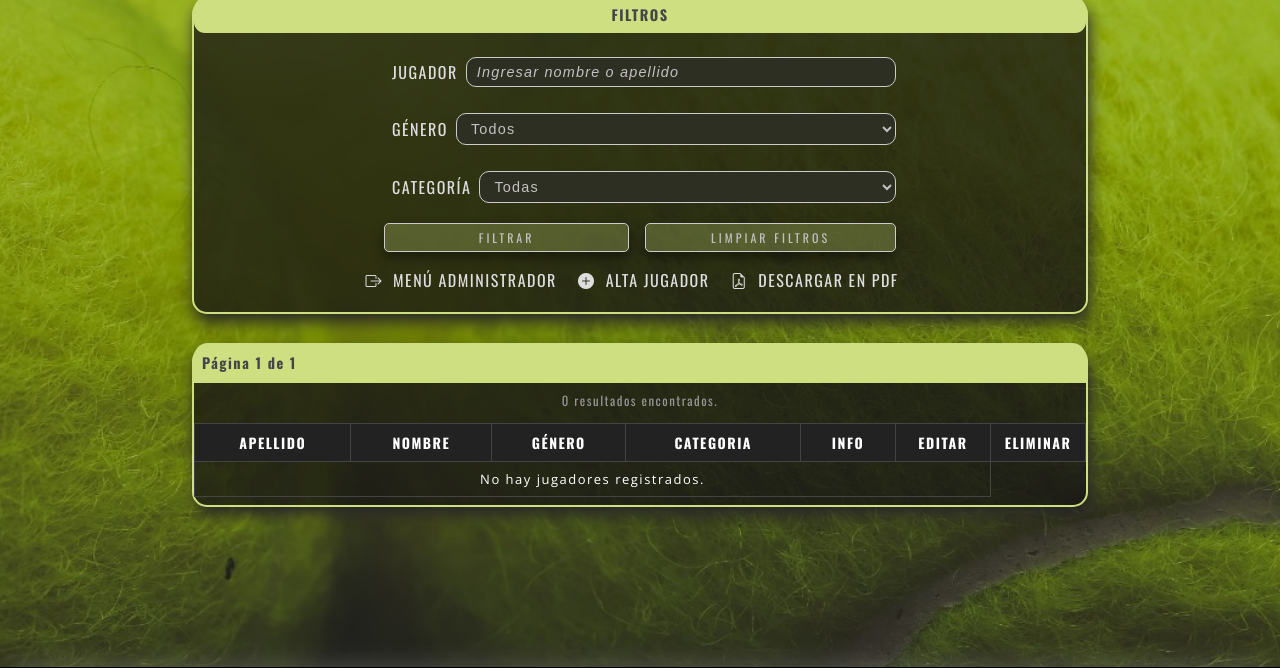
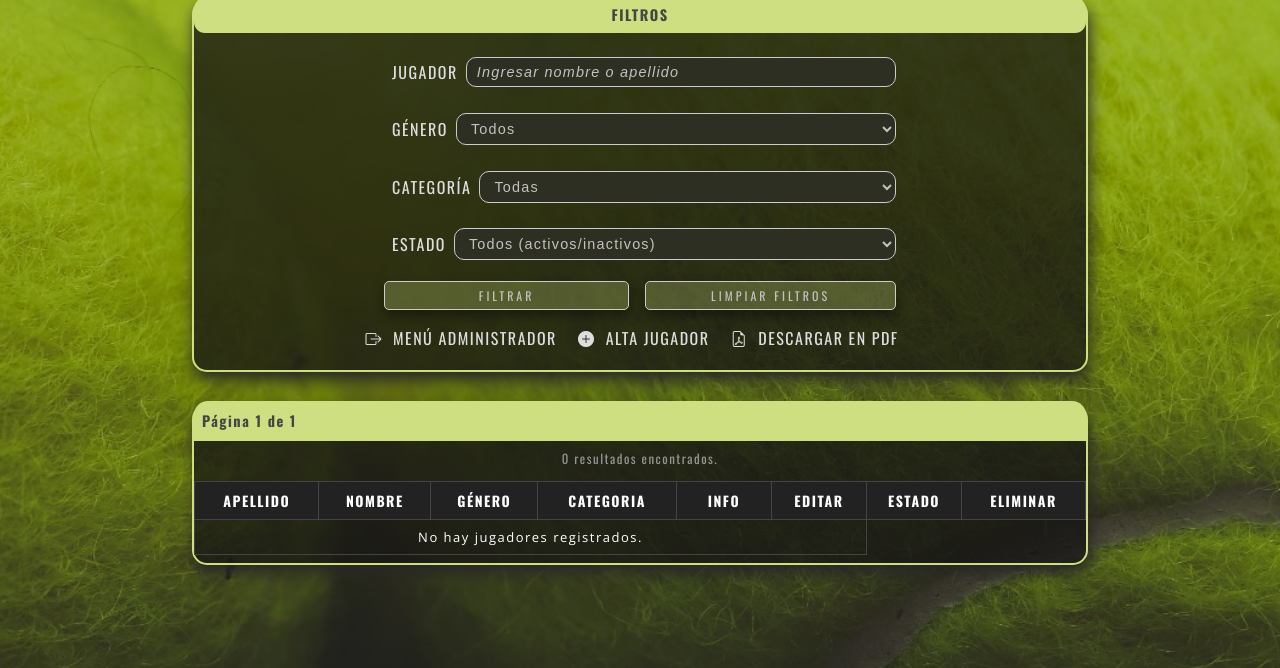
Before and after one commit to CAROLLFLORES/torneos_ranking_tenis, a Django app: page /listado_jugadores/ in a window 1280 px wide. Shown: the part 193-861 px from the top of the page. Run offline with Django 5.2, Linux system fonts and the light colour scheme; the visitor is signed in with stand-in values (Sample User, id 1); data that the repository does not hold is empty; some libraries are stand-ins or nearby versions.

Commit message:
jugadores activos/inactivos/eliminados

```diff
--- a/AppDjango/jugador/templatetags/custom_filters.py
+++ b/AppDjango/jugador/templatetags/custom_filters.py
@@ -5,3 +5,9 @@ register = template.Library()
 @register.filter
 def formatear_categoria(categoria):
     return f"{categoria.tipo_juego}-{categoria.genero}-{categoria.nivel}-{categoria.edad}"
+
+
+@register.filter
+def estado_class(estado):
+    # Usalo con jugador.estado
+    return 'estado-inactivo' if estado == 'INA' else ''
--- a/AppDjango/jugador/views.py
+++ b/AppDjango/jugador/views.py
@@ -1,30 +1,32 @@
 #  5/04/2025 se realizo el agregar el id Carga masiva categoria 101 y Carga Masiva de Jugadores 102
+
 
 from django.core.paginator import Paginator, EmptyPage, PageNotAnInteger
 from django.shortcuts import render, redirect, get_object_or_404
-from .models import Jugador,Categoria,JugadorCategoria
-from torneo.models import TorneoJugador, Partido, Torneo
 from django.urls import reverse
 from django.contrib import messages
 from django.db.models import Q
+from django.http import JsonResponse, HttpResponse
+from django.contrib.auth.decorators import login_required, user_passes_test
+from django.utils import timezone
+
+from .models import Jugador, Categoria, JugadorCategoria, EstadoJugador
+from torneo.models import TorneoJugador, Partido, Torneo, Equipo
+
 from .forms import JugadorForm
-from django.http import JsonResponse
-from django.http import HttpResponse
+from loginAdmin.views import es_admin
+
 from reportlab.lib.pagesizes import A4
 from reportlab.pdfgen import canvas
 from reportlab.lib import colors
 from reportlab.platypus import Table, TableStyle, Paragraph
 from reportlab.lib.styles import getSampleStyleSheet
-from jugador.models import Jugador, Categoria
-from django.http import JsonResponse
+
 import pandas as pd
-from django.contrib.auth.decorators import login_required, user_passes_test
-from loginAdmin.views import es_admin
 from io import BytesIO
 from collections import defaultdict
 from ranking.models import Ranking, RankingEquipo
-from .models import Jugador  # solo Jugador está en jugador.models
-from torneo.models import Torneo, Partido, Equipo  # estos están en torneo
+
 
 def jugador_detalle(request, dni):
     jugador = get_object_or_404(Jugador, dni=dni)
@@ -67,42 +69,60 @@ def modificar_jugador(request, dni):
         nombre = request.POST.get('nombre')
         apellido = request.POST.get('apellido')
         sexo = request.POST.get('sexo')
-        categorias_ids = request.POST.getlist('categorias[]')  # Captura las categorías seleccionadas
+        categorias_ids = request.POST.getlist('categorias[]')  # checkboxes del modal
+        estado = request.POST.get('estado', jugador.estado)    # ACT/INA/DEL
 
+        # Datos base
         jugador.nombre = nombre
         jugador.apellido = apellido
         jugador.sexo = sexo
+        jugador.estado = estado
+
+        # Si no está borrado, limpiamos fecha_baja (por si reactivaron)
+        if estado != EstadoJugador.BORRADO:
+            jugador.fecha_baja = None
+
         jugador.save()
 
-        # Actualizar las categorías
-        jugador.categorias.clear()  # Elimina las categorías anteriores
+        # Actualizar categorías
+        jugador.categorias.clear()
         for categoria_id in categorias_ids:
             categoria = get_object_or_404(Categoria, id_categoria=categoria_id)
             JugadorCategoria.objects.get_or_create(jugador=jugador, categoria=categoria)
 
         messages.success(request, "Jugador actualizado exitosamente.")
         return redirect('listado_jugadores')
+
     return render(request, 'modificar_jugador.html', {'jugador': jugador})
+
 
 def listado_jugadores(request):
     search = request.GET.get('search', '').strip()
     sexo_filter = request.GET.get('sexo', '').strip()
     categoria_filter = request.GET.get('categoria', '').strip()
+    estado_filter = request.GET.get('estado', '').strip()  # ACT/INA/DEL (opcional)
 
-    jugadores_qs = Jugador.objects.all().order_by('apellido', 'nombre')
 
+    # Solo el admin puede listar BORRADOS
+    if estado_filter == EstadoJugador.BORRADO and not (request.user.is_authenticated and request.user.is_staff):
+        estado_filter = ''  # ignora intento de ver DEL si no es admin
+
+    # Base del queryset:
+    if estado_filter == EstadoJugador.BORRADO and (request.user.is_authenticated and request.user.is_staff):
+        jugadores_qs = Jugador.objects.all().order_by('apellido', 'nombre')   # incluir DEL
+    else:
+        jugadores_qs = Jugador.objects.visibles().order_by('apellido', 'nombre')  # oculta DEL
+
+    # Filtros
     if search:
-        jugadores_qs = jugadores_qs.filter(
-            Q(nombre__icontains=search) | Q(apellido__icontains=search)
-        )
-
+        jugadores_qs = jugadores_qs.filter(Q(nombre__icontains=search) | Q(apellido__icontains=search))
     if sexo_filter:
         jugadores_qs = jugadores_qs.filter(sexo=sexo_filter)
-
     if categoria_filter:
         jugadores_qs = jugadores_qs.filter(categorias__id_categoria=categoria_filter)
+    if estado_filter:
+        jugadores_qs = jugadores_qs.filter(estado=estado_filter)
 
-    # Evita duplicados si un jugador está en varias categorías
     jugadores_qs = jugadores_qs.distinct()
 
     paginator = Paginator(jugadores_qs, 15)
@@ -118,8 +138,10 @@ def listado_jugadores(request):
             'search': search,
             'sexo': sexo_filter,
             'categoria': categoria_filter,
+            'estado': estado_filter,
         }
     })
+
 
 
 def datos_jugador(request, dni):
@@ -241,15 +263,13 @@ def busqueda_jugador(request):
 @login_required
 @user_passes_test(es_admin)
 def borrar_jugador(request, dni):
-    try:
-        jugador = get_object_or_404(Jugador, dni=dni)
-        jugador.delete()
-        messages.success(request, f"Se ha eliminado '{jugador.nombre}' exitosamente.")
-        return redirect('listado_jugadores')  # 👈 Redirige al listado
+    jugador = get_object_or_404(Jugador, dni=dni)
+    jugador.estado = EstadoJugador.BORRADO
+    jugador.fecha_baja = timezone.now().date()
+    jugador.save(update_fields=['estado', 'fecha_baja'])
+    messages.success(request, f"🗑️ Se marcó '{jugador.apellido}, {jugador.nombre}' como BORRADO.")
+    return redirect('listado_jugadores')
 
-    except Jugador.DoesNotExist:
-        messages.error(request, "Error al eliminar el jugador, no existe.")
-        return redirect('listado_jugadores')
 
 @login_required
 @user_passes_test(es_admin)
@@ -374,18 +394,22 @@ def editar_categoria(request, id_categoria):
 @user_passes_test(es_admin)
 def exportar_jugadores_pdf(request):
     # Filtros desde la URL
-    search = request.GET.get("search", "")
-    sexo = request.GET.get("sexo", "")
-    categoria = request.GET.get("categoria", "")
+    search = request.GET.get("search", "").strip()
+    sexo = request.GET.get("sexo", "").strip()
+    categoria = request.GET.get("categoria", "").strip()
+    estado = request.GET.get("estado", "").strip()  # opcional
 
-    # Filtrado
-    jugadores = Jugador.objects.all()
+    # Base: visibles (oculta borrados)
+    jugadores = Jugador.objects.visibles()
+
     if search:
-        jugadores = jugadores.filter(nombre__icontains=search) | jugadores.filter(apellido__icontains=search)
+        jugadores = jugadores.filter(Q(nombre__icontains=search) | Q(apellido__icontains=search))
     if sexo:
         jugadores = jugadores.filter(sexo=sexo)
     if categoria:
         jugadores = jugadores.filter(categorias__id_categoria=categoria)
+    if estado:
+        jugadores = jugadores.filter(estado=estado)
 
     # PDF
     buffer = BytesIO()
@@ -451,9 +475,10 @@ def carga_masiva_categoria(request):
 
             for _, row in df.iterrows():
                 Categoria.objects.create(
-                    nivel=row['nivel'],
-                    edad=int(row['edad']),
-                    tipo_juego=row['tipo_juego']
+                    nivel=str(row.get('nivel', 'Sin nivel')),
+                    edad=str(row.get('edad', '0')),           # <- string
+                    tipo_juego=str(row.get('tipo_juego', 'Sin tipo')),
+                    genero=str(row.get('genero', 'Sin tipo')) # por si está la columna
                 )
 
             return JsonResponse({'exito': True})
@@ -475,26 +500,50 @@ def carga_masiva_jugadores(request):
             df = pd.read_excel(excel_file, engine='openpyxl')
 
             for _, row in df.iterrows():
-                nombre = row['nombre']
-                apellido = row['apellido']
-                sexo = row['sexo']
+                nombre = str(row.get('nombre', '')).strip()
+                apellido = str(row.get('apellido', '')).strip()
+                sexo = str(row.get('sexo', '')).strip()
 
-                # Verificar si ya existe
+                if not nombre or not apellido or not sexo:
+                    continue  # fila incompleta
+
+                # Verificar si ya existe (esto puede crear duplicados si hay homónimos)
                 jugador, creado = Jugador.objects.get_or_create(
                     nombre=nombre,
                     apellido=apellido,
                     sexo=sexo
                 )
 
-                # Procesar categorías (separadas por ;)
-                categorias_str = str(row['categorias'])  # Asegurar string
-                for cat_str in categorias_str.split(';'):
-                    try:
-                        nivel, edad, tipo_juego = cat_str.strip().split('-')
-                        categoria = Categoria.objects.get(nivel=nivel, edad=int(edad), tipo_juego=tipo_juego)
-                        JugadorCategoria.objects.get_or_create(jugador=jugador, categoria=categoria)
-                    except Exception as e:
-                        print(f"❌ Categoría inválida para jugador {nombre} {apellido}: {cat_str} ({e})")
+                # Procesar categorías (separadas por ';')
+                categorias_str = str(row.get('categorias', '')).strip()
+                if categorias_str and categorias_str.lower() != 'nan':
+                    for cat_str in categorias_str.split(';'):
+                        cat_str = cat_str.strip()
+                        if not cat_str:
+                            continue
+
+                        # Formatos soportados:
+                        # 1) nivel-edad-tipo_juego-genero
+                        # 2) nivel-edad-tipo_juego  (genero por defecto 'Sin tipo')
+                        partes = [p.strip() for p in cat_str.split('-')]
+                        try:
+                            if len(partes) == 4:
+                                nivel, edad, tipo_juego, genero = partes
+                            elif len(partes) == 3:
+                                nivel, edad, tipo_juego = partes
+                                genero = 'Sin tipo'
+                            else:
+                                print(f"❌ Formato de categoría desconocido: '{cat_str}'")
+                                continue
+
+                            categoria = Categoria.objects.get(
+                                nivel=nivel, edad=str(edad), tipo_juego=tipo_juego, genero=genero
+                            )
+                            JugadorCategoria.objects.get_or_create(jugador=jugador, categoria=categoria)
+                        except Categoria.DoesNotExist:
+                            print(f"❌ No existe la categoría: {cat_str}")
+                        except Exception as e:
+                            print(f"❌ Error con categoría '{cat_str}': {e}")
 
             return JsonResponse({'exito': True})
         except Exception as e:
--- a/AppDjango/static/css/styles.css
+++ b/AppDjango/static/css/styles.css
@@ -3307,3 +3307,8 @@ td.set input {
     }
 
 }
+
+ .estado-inactivo {
+    color: #c62828;         /* rojo fuerte */
+    font-weight: 600;       /* un poco más marcado */
+}
--- a/AppDjango/templates/listado_jugadores.html
+++ b/AppDjango/templates/listado_jugadores.html
@@ -24,7 +24,7 @@
         <!-- id="form-crear"  agregar en div de form container sumado a clase hidden para cerrar y abrir panel -->
         <div class="form-container-torneos">
             <div class="container-form-filter">
-                <form method="GET" action="{% url 'listado_jugadores' %}#resultados" class="row g-2 mb-3">
+            <form id="form-filtros" method="GET" action="{% url 'listado_jugadores' %}#resultados" class="row g-2 mb-3">
 
                     <!-- BUSCAR POR JUGADOR -->
                     <div class="filtro-busqueda1" >
@@ -55,6 +55,19 @@
                             {% endfor %}
                         </select>
                     </div>
+                                   <!-- ESTADO -->
+                    <div class="filtro-busqueda1">
+                        {% if user.is_authenticated and user.is_staff %}
+                        <span class="span-filter">ESTADO</span>
+                        <select name="estado" id="filtro-estado" class="form-select">
+                        <option value="">Todos (activos/inactivos)</option>
+                        <option value="ACT" {% if filtros.estado == "ACT" %}selected{% endif %}>Activo</option>
+                        <option value="INA" {% if filtros.estado == "INA" %}selected{% endif %}>Inactivo</option>
+                        <option value="DEL" {% if filtros.estado == "DEL" %}selected{% endif %}>Eliminado</option>
+                        </select>
+                        {% endif %}
+                    </div>
+
 
                     <!-- BOTONES -->
                     <div class="btn-filtros">
@@ -63,6 +76,10 @@
                             <a href="{% url 'listado_jugadores' %}#resultados">LIMPIAR FILTROS</a>
                         </div>
                     </div>
+
+
+
+
                 </form>
             </div>
             <!-- LINKS -->
@@ -86,6 +103,7 @@
                     <i class="bi bi-file-earmark-pdf" style="margin-right: 5px;"></i>
                     DESCARGAR EN PDF
                 </a>
+
                 {% endwith %}
                 {% endif %}
             </div>
@@ -124,6 +142,7 @@
                              <th>INFO</th>
                              {% if user.is_authenticated and user.is_staff %}
                                  <th>EDITAR</th>
+                                 <th>ESTADO</th>
                                  <th>ELIMINAR</th>
                              {% endif %}
                          </tr>
@@ -190,6 +209,14 @@
                                                             <input type="hidden" name="dni" value="{{ jugador.dni }}">
 
                                                             <div class="filtro-busqueda1">
+                                                            <span class="span-filter" for="estado-{{ jugador.dni }}">Estado:</span>
+                                                            <select class="form-select" name="estado" id="estado-{{ jugador.dni }}">
+                                                                <option value="ACT" {% if jugador.estado == "ACT" %}selected{% endif %}>Activo</option>
+                                                                <option value="INA" {% if jugador.estado == "INA" %}selected{% endif %}>Inactivo</option>
+                                                            </select>
+                                                            </div>
+
+                                                            <div class="filtro-busqueda1">
                                                                 <span class="span-filter" for="sexo">Sexo:</span>
                                                                 <select class="form-select" name="sexo" id="sexo" required>
                                                                     <option value="M" {% if jugador.sexo == "M" %} selected {% endif %}>Masculino</option>
@@ -245,7 +272,18 @@
                                             </div>
                                         </div>
                                      </td>
+
                                      {% if user.is_authenticated and user.is_staff %}
+                                     <td>
+                                    {% if jugador.estado == "ACT" %}
+                                        Activo
+                                    {% elif jugador.estado == "INA" %}
+                                        Inactivo
+                                    {% else %}
+                                        Eliminado
+                                    {% endif %}
+                                    </td>
+
                                      <td>
                                          <button type="button"
                                                  data-bs-toggle="modal"
@@ -295,32 +333,31 @@
 </style>
 
 <script>
-    $(document).ready(function() {
-        $('select[id^="categorias-"]').select2({
-            placeholder: 'Selecciona una o más categorías',
-            allowClear: true,
-            width: '100%'
-        });
-    });
 document.addEventListener("DOMContentLoaded", function () {
-        // Seleccionamos el formulario
-        const form = document.querySelector("form");
+  const filtrosForm = document.getElementById("form-filtros");
+  if (!filtrosForm) return;
 
-        // Cuando cambie el select de género, enviar el form
   const filtroSexo = document.getElementById("filtro-sexo");
   if (filtroSexo) {
     filtroSexo.addEventListener("change", function () {
-                form.submit();
+      filtrosForm.submit();
     });
   }
 
-        // Cuando cambie el select de categoría, enviar el form
   const filtroCategoria = document.getElementById("filtro-categoria");
   if (filtroCategoria) {
     filtroCategoria.addEventListener("change", function () {
-                form.submit();
+      filtrosForm.submit();
+    });
+  }
+
+  const filtroEstado = document.getElementById("filtro-estado");
+  if (filtroEstado) {
+    filtroEstado.addEventListener("change", function () {
+      filtrosForm.submit();
     });
   }
 });
 </script>
+
 {% endblock %}
```
Also changed, not shown: AppDjango/jugador/models.py (+24 -0 lines). Lines whose indentation alone changed are shown as unchanged.
